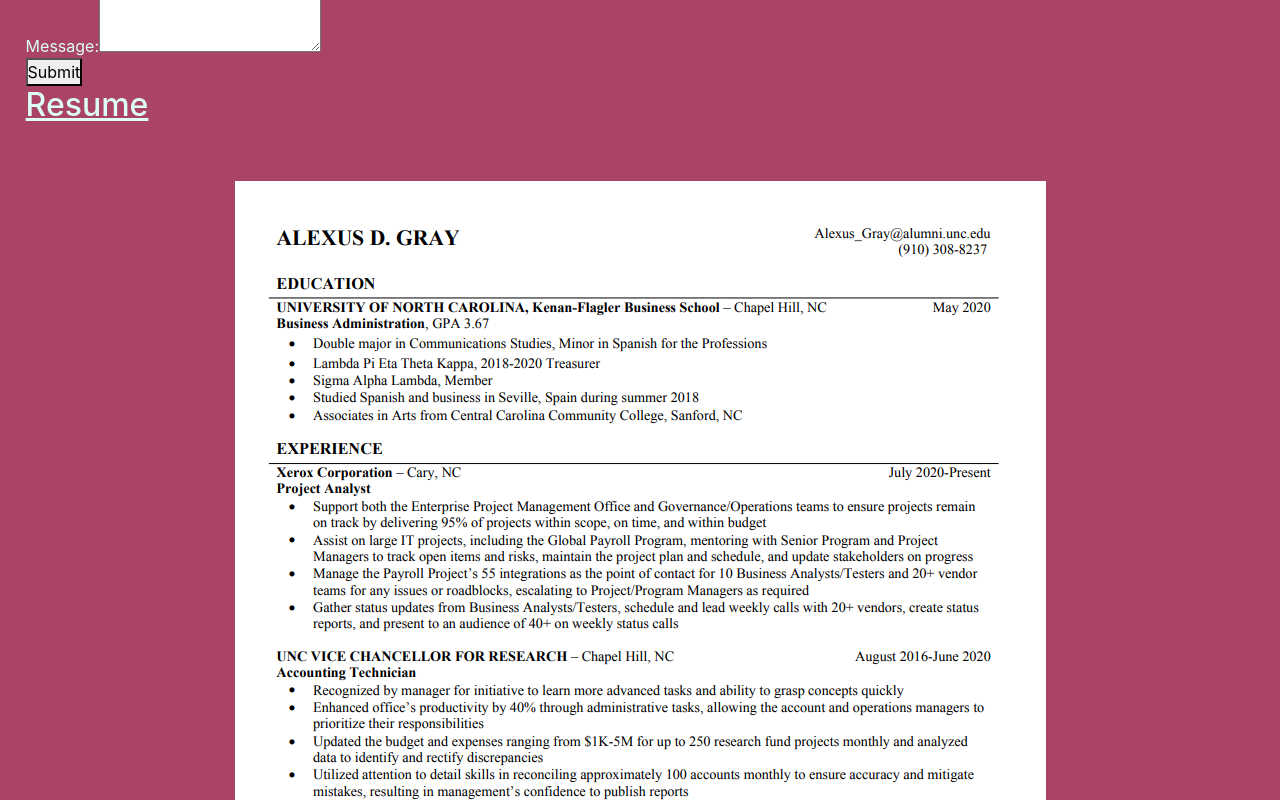
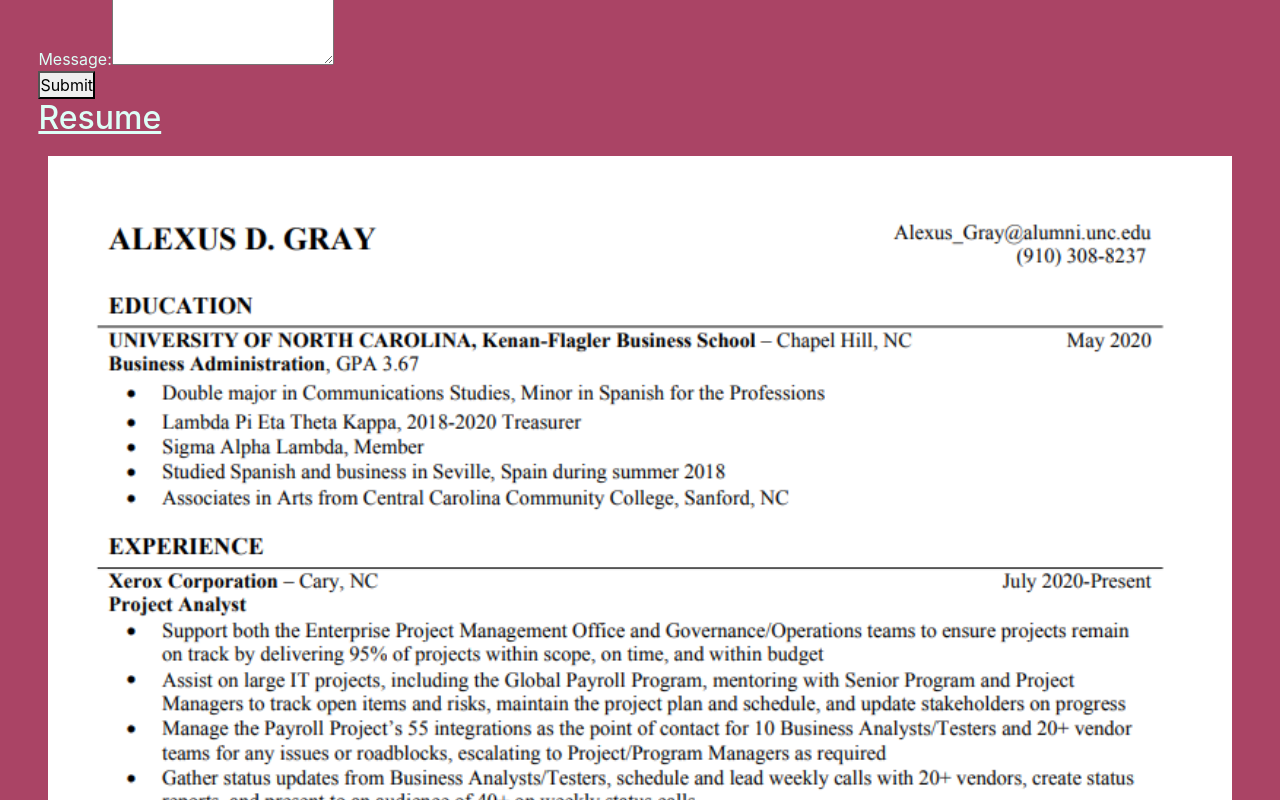
Before and after one commit to grayad/my-portfolio, a React (Create React App) app: page / in a window 1280 px wide. Shown: the part 420-1220 px from the top of the page. Built offline with nearby package versions, Linux system fonts and the light colour scheme.

Commit message:
try to fix resume size

```diff
--- a/src/components/pages/Resume.js
+++ b/src/components/pages/Resume.js
@@ -7,7 +7,6 @@ export default function Resume() {
       <div className="d-flex justify-content-center">
         <img
           src="./assets/resume.png"
-          className="p-5"
           id="resume-img"
           alt="Alexus's resume with education and work experience"
         />
--- a/src/index.css
+++ b/src/index.css
@@ -34,7 +34,7 @@ header, footer {
 
 main {
   background-color: var(--secondary-color);
-  padding: 2%;
+  padding: 3%;
   color: var(--primary-color)
 }
 
@@ -54,8 +54,19 @@ h2 {
   background-color: var(--primary-color);
 }
 
-
-
 .nav-link {
   color: var(--secondary-color);
 }
+
+#resume-img {
+  /* TODO: fix padding */
+  padding: 25px
+}
+
+@media screen and (min-width: 350px) {
+  #resume-img {
+    width: 135%;
+    /* TODO: fix padding */
+    padding: 10px
+  }
+}
```
